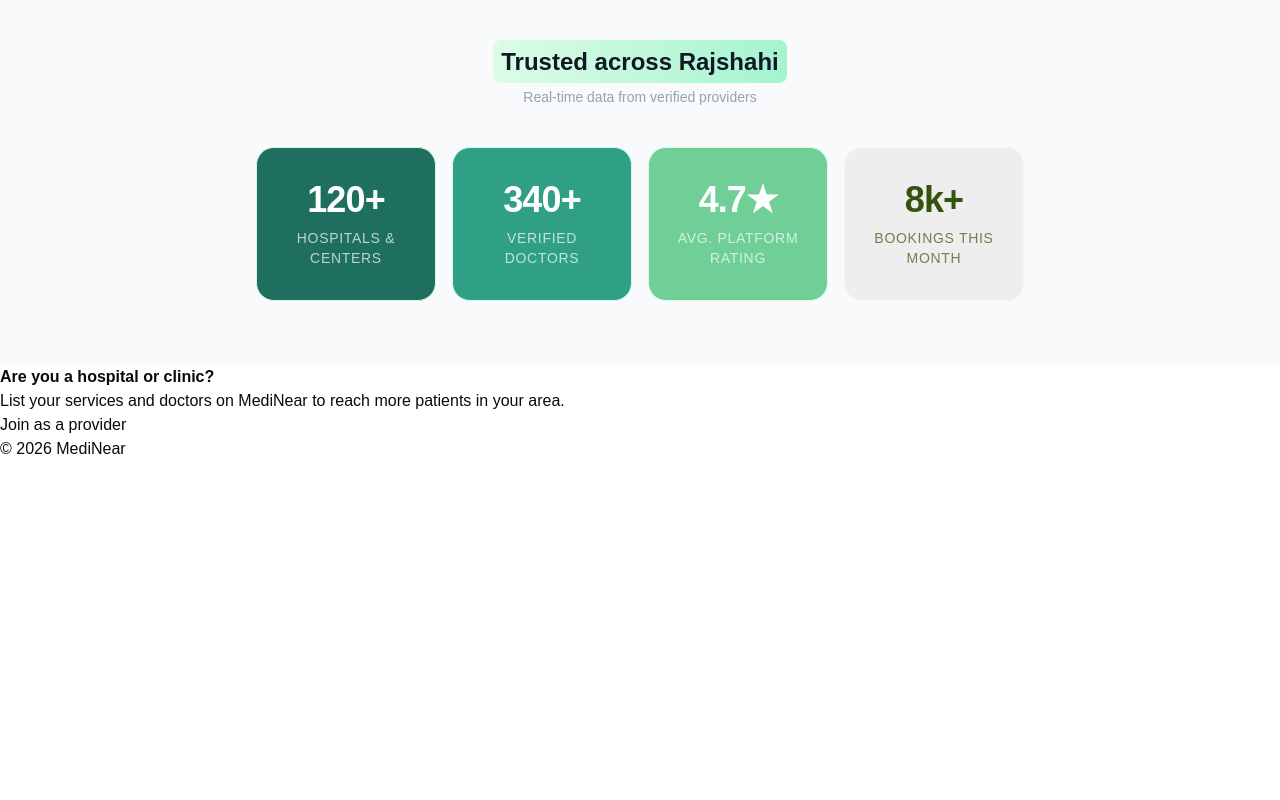
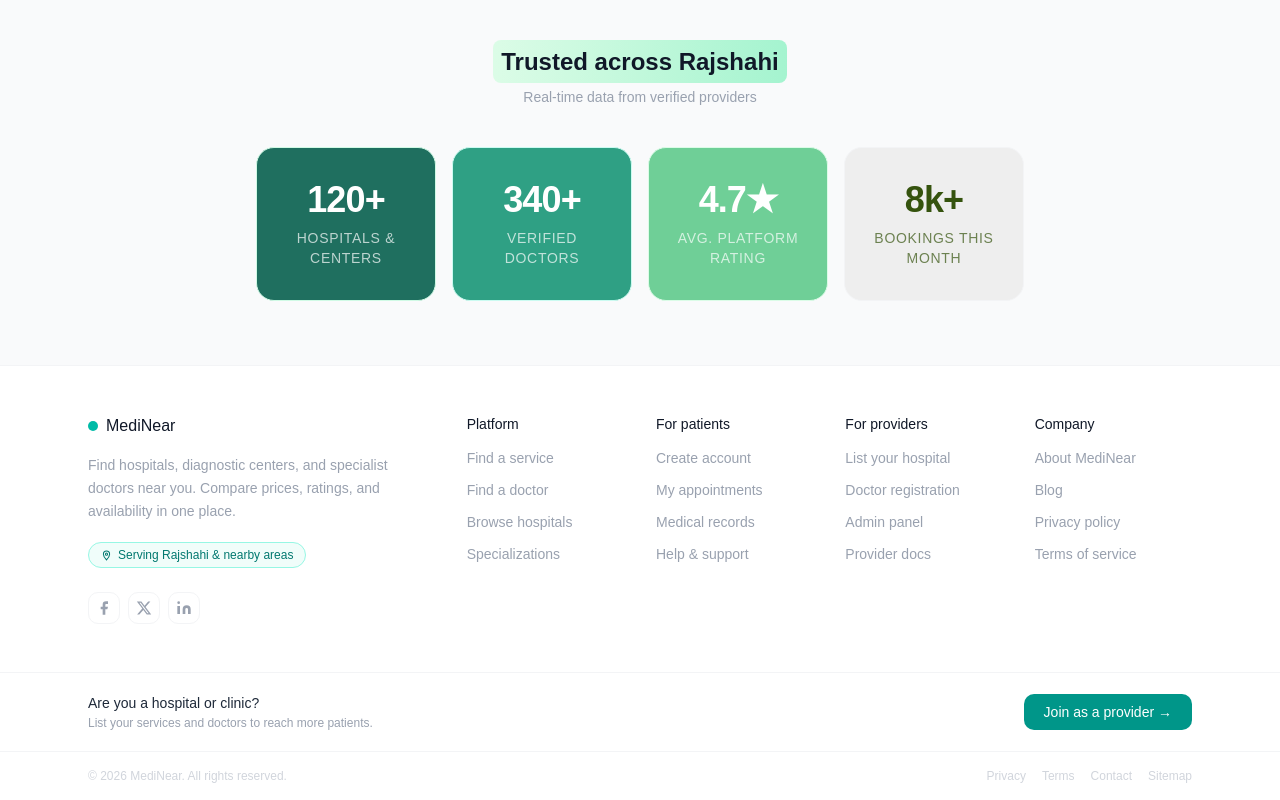
Before and after one commit to bluesand019/MediNear, a React app: page / in a window 1280 px wide. Shown: the part 2029-2829 px from the top of the page. Before the commit the page ends 2490 px from the top, so only its background shows below. Built offline with nearby package versions, Linux system fonts and the light colour scheme; no server answers; the HTML template or start-up script is replaced by a standard one; what lightswind would draw is missing.

Commit message:
Added Home/Footer

```diff
--- a/src/components/layout/Footer.jsx
+++ b/src/components/layout/Footer.jsx
@@ -1,11 +1,190 @@
-import React from 'react'
+const LINKS = {
+  platform: {
+    label: "Platform",
+    items: [
+      { name: "Find a service", href: "/search/services" },
+      { name: "Find a doctor", href: "/search/doctors" },
+      { name: "Browse hospitals", href: "/hospitals" },
+      { name: "Specializations", href: "/specializations" },
+    ],
+  },
+  forPatients: {
+    label: "For patients",
+    items: [
+      { name: "Create account", href: "/register" },
+      { name: "My appointments", href: "/patient/bookings" },
+      { name: "Medical records", href: "/patient/records" },
+      { name: "Help & support", href: "/support" },
+    ],
+  },
+  forProviders: {
+    label: "For providers",
+    items: [
+      { name: "List your hospital", href: "/join" },
+      { name: "Doctor registration", href: "/join/doctor" },
+      { name: "Admin panel", href: "/admin" },
+      { name: "Provider docs", href: "/docs" },
+    ],
+  },
+  company: {
+    label: "Company",
+    items: [
+      { name: "About MediNear", href: "/about" },
+      { name: "Blog", href: "/blog" },
+      { name: "Privacy policy", href: "/privacy" },
+      { name: "Terms of service", href: "/terms" },
+    ],
+  },
+};
 
-const Footer = () => {
+const SOCIALS = [
+  {
+    label: "Facebook",
+    href: "https://facebook.com",
+    icon: (
+      <svg width="16" height="16" viewBox="0 0 24 24" fill="currentColor">
+        <path d="M18 2h-3a5 5 0 0 0-5 5v3H7v4h3v8h4v-8h3l1-4h-4V7a1 1 0 0 1 1-1h3z" />
+      </svg>
+    ),
+  },
+  {
+    label: "Twitter / X",
+    href: "https://x.com",
+    icon: (
+      <svg width="16" height="16" viewBox="0 0 24 24" fill="currentColor">
+        <path d="M18.244 2.25h3.308l-7.227 8.26 8.502 11.24H16.17l-5.214-6.817L4.99 21.75H1.68l7.73-8.835L1.254 2.25H8.08l4.713 6.231zm-1.161 17.52h1.833L7.084 4.126H5.117z" />
+      </svg>
+    ),
+  },
+  {
+    label: "LinkedIn",
+    href: "https://linkedin.com",
+    icon: (
+      <svg width="16" height="16" viewBox="0 0 24 24" fill="currentColor">
+        <path d="M16 8a6 6 0 0 1 6 6v7h-4v-7a2 2 0 0 0-2-2 2 2 0 0 0-2 2v7h-4v-7a6 6 0 0 1 6-6zM2 9h4v12H2z" />
+        <circle cx="4" cy="4" r="2" />
+      </svg>
+    ),
+  },
+];
+
+function FooterLinkGroup({ label, items }) {
   return (
-       <div className="footer-bar">
-        <span>© 2026 MediNear</span>
-      </div>
-  )
+    <div>
+      <p className="text-sm font-medium text-gray-900 mb-3">{label}</p>
+      <ul className="space-y-2">
+        {items.map((item) => (
+          <li key={item.name}>
+            <a
+              href={item.href}
+              className="text-sm text-gray-400 hover:text-teal-600 transition-colors duration-150"
+            >
+              {item.name}
+            </a>
+          </li>
+        ))}
+      </ul>
+    </div>
+  );
 }
 
-export default Footer
+export default function Footer() {
+  return (
+    <footer className="border-t border-gray-100 bg-white">
+      {/* Main grid */}
+      <div className="max-w-6xl mx-auto px-6 py-12">
+        <div className="grid grid-cols-2 md:grid-cols-6 gap-8">
+
+          {/* Brand column — spans 2 cols on md */}
+          <div className="col-span-2">
+            <a href="/" className="inline-flex items-center gap-2 mb-4">
+              <span className="w-2.5 h-2.5 rounded-full bg-teal-500 flex-shrink-0" />
+              <span className="text-base font-medium text-gray-900">MediNear</span>
+            </a>
+            <p className="text-sm text-gray-400 leading-relaxed mb-5">
+              Find hospitals, diagnostic centers, and specialist doctors near
+              you. Compare prices, ratings, and availability in one place.
+            </p>
+
+            {/* Location badge */}
+            <div className="inline-flex items-center gap-1.5 text-xs text-teal-700 bg-teal-50 border border-teal-200 rounded-full px-3 py-1 mb-6">
+              <svg
+                width="11"
+                height="11"
+                viewBox="0 0 16 16"
+                fill="none"
+                stroke="currentColor"
+                strokeWidth="1.5"
+              >
+                <path d="M8 1.5C5.5 1.5 3.5 3.5 3.5 6C3.5 9.5 8 14.5 8 14.5C8 14.5 12.5 9.5 12.5 6C12.5 3.5 10.5 1.5 8 1.5Z" />
+                <circle cx="8" cy="6" r="1.5" />
+              </svg>
+              Serving Rajshahi & nearby areas
+            </div>
+
+            {/* Socials */}
+            <div className="flex items-center gap-2">
+              {SOCIALS.map((s) => (
+                <a
+                  key={s.label}
+                  href={s.href}
+                  aria-label={s.label}
+                  target="_blank"
+                  rel="noopener noreferrer"
+                  className="w-8 h-8 flex items-center justify-center rounded-lg border border-gray-100 text-gray-400 hover:text-teal-600 hover:border-teal-200 hover:bg-teal-50 transition-all duration-150"
+                >
+                  {s.icon}
+                </a>
+              ))}
+            </div>
+          </div>
+
+          {/* Link columns */}
+          {Object.values(LINKS).map((group) => (
+            <FooterLinkGroup key={group.label} {...group} />
+          ))}
+        </div>
+      </div>
+
+      {/* Provider CTA strip */}
+      <div className="border-t border-gray-100">
+        <div className="max-w-6xl mx-auto px-6 py-5 flex flex-col sm:flex-row items-center justify-between gap-4">
+          <div>
+            <p className="text-sm font-medium text-gray-800">
+              Are you a hospital or clinic?
+            </p>
+            <p className="text-xs text-gray-400 mt-0.5">
+              List your services and doctors to reach more patients.
+            </p>
+          </div>
+          <a
+            href="/join"
+            className="flex-shrink-0 text-sm font-medium text-white bg-teal-600 hover:bg-teal-700 active:scale-95 transition-all duration-150 px-5 py-2 rounded-lg"
+          >
+            Join as a provider →
+          </a>
+        </div>
+      </div>
+
+      {/* Bottom bar */}
+      <div className="border-t border-gray-100">
+        <div className="max-w-6xl mx-auto px-6 py-4 flex flex-col sm:flex-row items-center justify-between gap-3">
+          <p className="text-xs text-gray-300">
+            © {new Date().getFullYear()} MediNear. All rights reserved.
+          </p>
+          <div className="flex items-center gap-4">
+            {["Privacy", "Terms", "Contact", "Sitemap"].map((item) => (
+              <a
+                key={item}
+                href={`/${item.toLowerCase()}`}
+                className="text-xs text-gray-300 hover:text-gray-500 transition-colors duration-150"
+              >
+                {item}
+              </a>
+            ))}
+          </div>
+        </div>
+      </div>
+    </footer>
+  );
+}
--- a/src/pages/Home.jsx
+++ b/src/pages/Home.jsx
@@ -29,15 +29,6 @@
 
       <StepsStack />
       <StatsSection />
-      <div className="banner">
-        <strong>Are you a hospital or clinic?</strong>
-        <p>
-          List your services and doctors on MediNear to reach more patients in
-          your area.
-        </p>
-        <button>Join as a provider</button>
-      </div>
-
       <Footer />
     </>
   );
```
